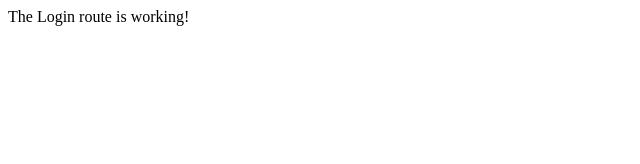
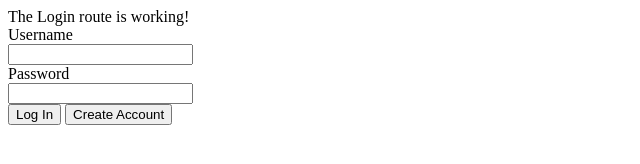
Before and after one commit to HamzaBuk/CSC486Project, a plain HTML site: page frontend/login.html in a window 1280 px wide. Shown: the whole page, without its empty margins (0-640 px from the left). Drawn offline with Linux system fonts and the light colour scheme.

Commit message:
Created Login Page

```diff
--- a/frontend/login.html
+++ b/frontend/login.html
@@ -2,4 +2,13 @@
     <body>
         The Login route is working!
     </body>
+    <form action="user auth endpoint" method="post">
+        <label for="usrname">Username</label><br>
+        <input type="text" id="usrname" name="usrname"><br>
+        <label for="password">Password</label><br>
+        <input type="password" id="password" name="password"><br>
+        <button type="submit">Log In</button>
+        <button type="submit" formaction="User create endpoint"
+        formmethod="post">Create Account</button>
+    </form>
 </html>
```
